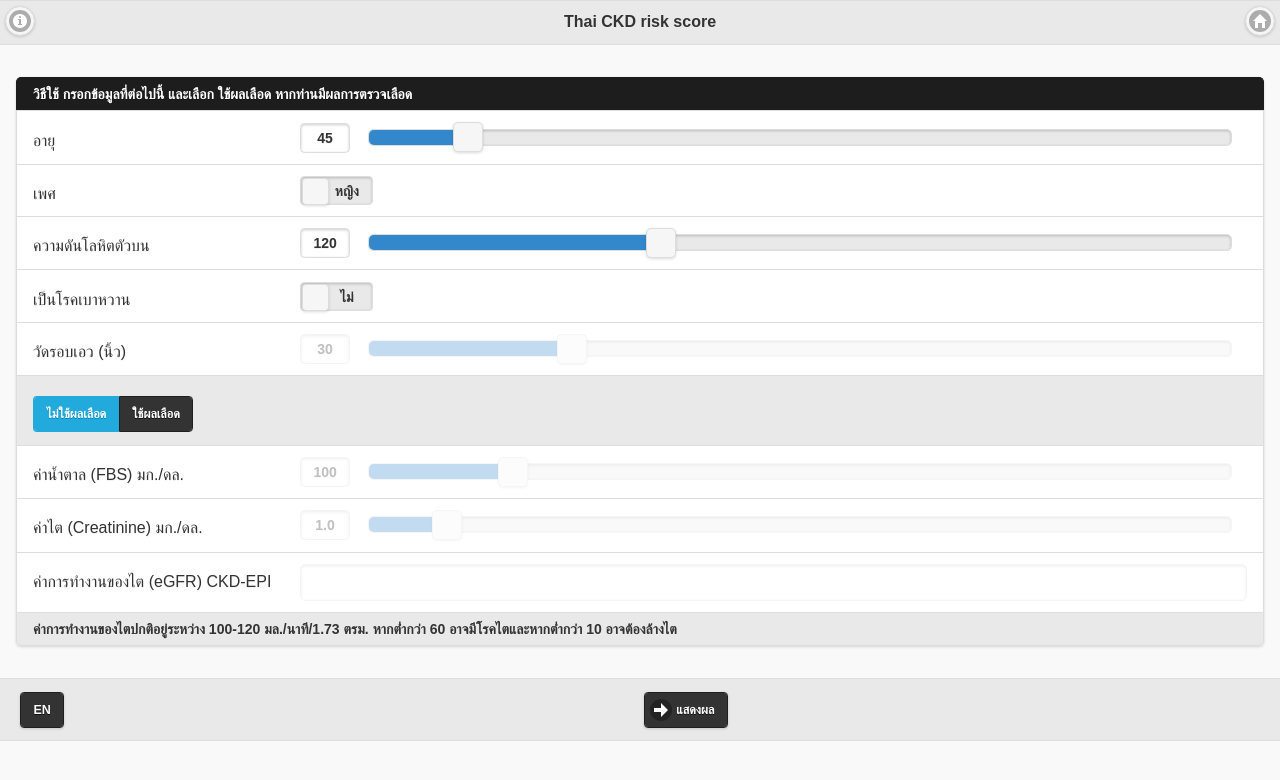
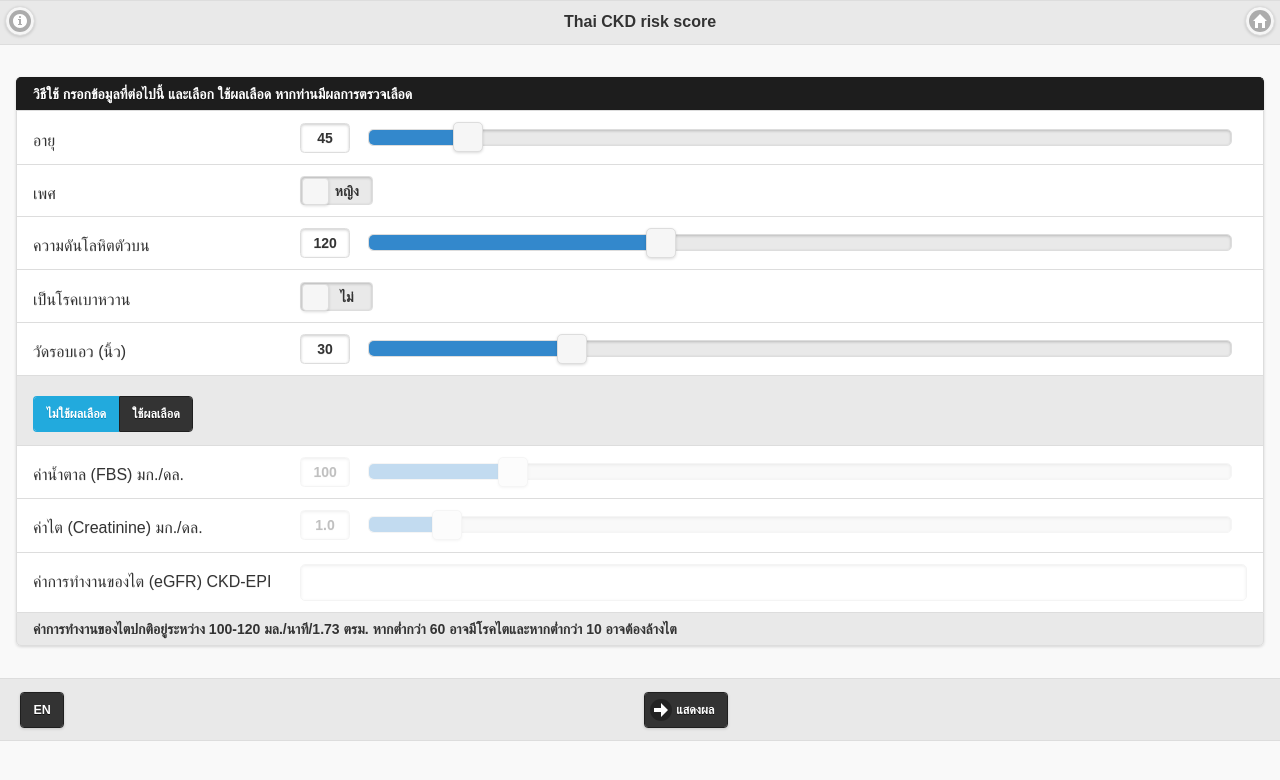
Before and after one commit to Montawatt/egat, a plain HTML site: page scores/kidneyrisk.html in a window 1280 px wide. Drawn offline with Linux system fonts and the light colour scheme.

Commit message:
Update kidneyrisk.html

```diff
--- a/scores/kidneyrisk.html
+++ b/scores/kidneyrisk.html
@@ -52,7 +52,7 @@
             </li>
             <li data-role="fieldcontain">
                 <label for="wc">วัดรอบเอว (นิ้ว)</label>
-                <input type="range" name="wc" id="wc" value="30" min="22" max="56" step=".5" title="นิ้ว" data-highlight="true" disabled="enabled" />
+                <input type="range" name="wc" id="wc" value="30" min="22" max="56" step=".5" title="นิ้ว" data-highlight="true" />
             </li>
             <li data-role="list-divider">
                 <fieldset data-role="controlgroup" data-type="horizontal" data-theme="b" data-mini="true">
```
